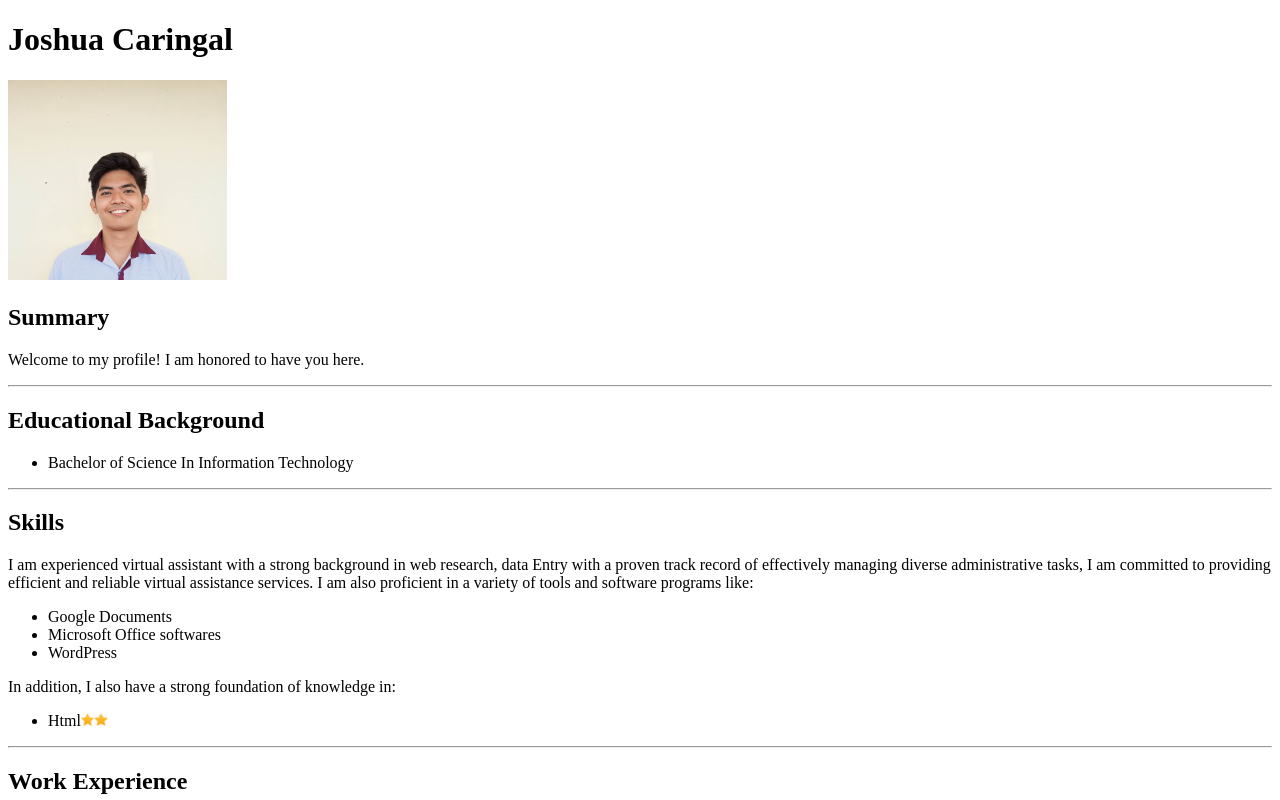
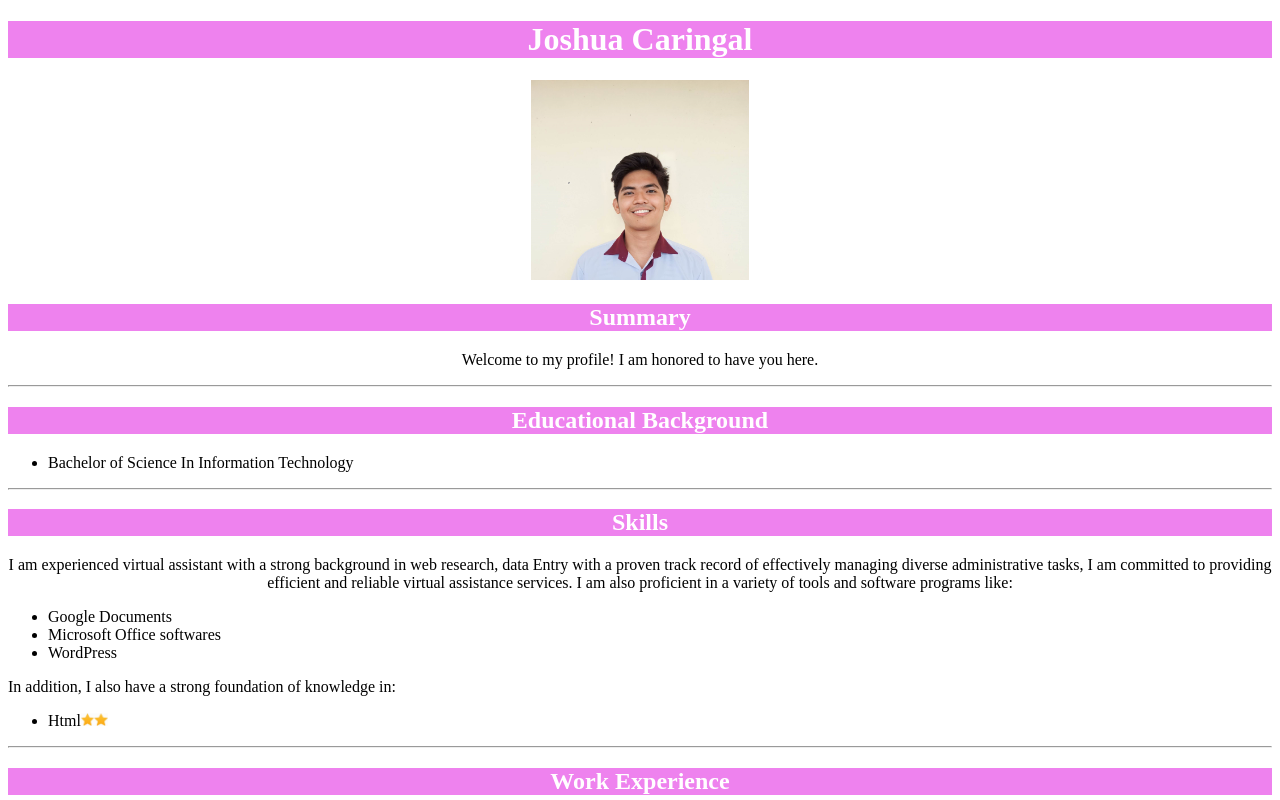
Before and after one commit to JoshuaCaringal/capstone-1-example, a plain HTML site: page index.html in a window 1280 px wide. Shown: the top 800 px of the page. Drawn offline with Linux system fonts and the light colour scheme.

Commit message:
Add files via upload

```diff
--- a/index.html
+++ b/index.html
@@ -6,17 +6,18 @@
         <link rel ="stylesheet" href = "./stylesheet/stylesheet.css"/>
     </head>
 <body>
-<h1>Joshua Caringal</h1>
-        <img src = "./asset/images/Josh.png" height ="200"/>
-        <h2>Summary </h2>
-        <p>Welcome to my profile! I am honored to have you here.</p>
+<h1 class = "violet" id = "main">Joshua Caringal</h1>
+<div class = "Josh">
+        <img class src = "./asset/images/Josh.png" height ="200"/></div>
+        <h2 class = "violet">Summary </h2>
+        <p class= "p2">Welcome to my profile! I am honored to have you here.</p>
 
         <hr/>
-        <h2>Educational Background</h2>
+        <h2 class = "violet">Educational Background</h2>
         <ul><li>Bachelor of Science In Information Technology</li></ul>
         <hr/>
-        <h2>Skills</h2>
-        <p>I am experienced virtual assistant with a strong background in web research, data Entry with a proven track record of effectively managing diverse administrative tasks, I am committed to providing efficient and reliable virtual assistance services.
+        <h2 class = "violet">Skills</h2>
+        <p class ="p2">I am experienced virtual assistant with a strong background in web research, data Entry with a proven track record of effectively managing diverse administrative tasks, I am committed to providing efficient and reliable virtual assistance services.
             I am also proficient in a variety of tools and software programs like:
             </p>
             <ul>
@@ -32,7 +33,7 @@
 
             </ul>
             <hr/>
-        <h2>Work Experience</h2>
+        <h2 class= "violet">Work Experience</h2>
         <ul>
             <li>Virtual Assistant<p>January 2023 up to present</p>
                 <ul>
@@ -50,7 +51,7 @@
 
         </ul>
         <hr/>
-        <h2>Contacts</h2>
+        <h2 class= "violet">Contacts</h2>
         <p>Tel. no: +639974662803<br/>
         Email: caringaljoshua577@gmail.com</p>
 
```
